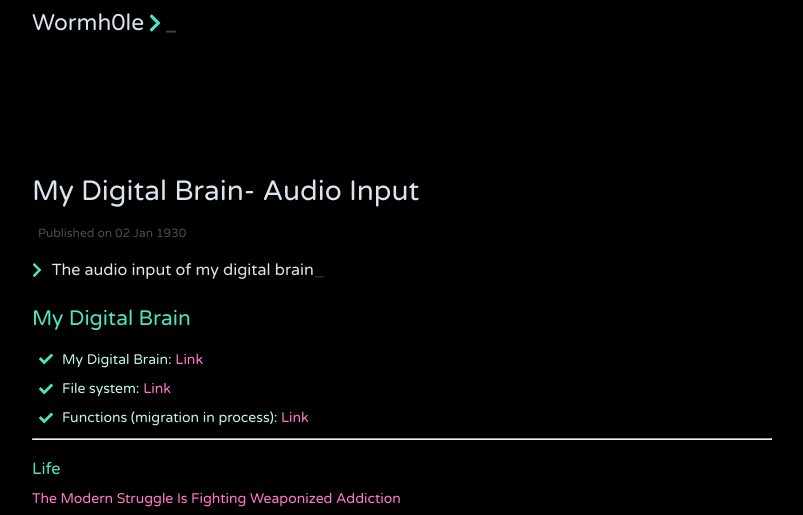
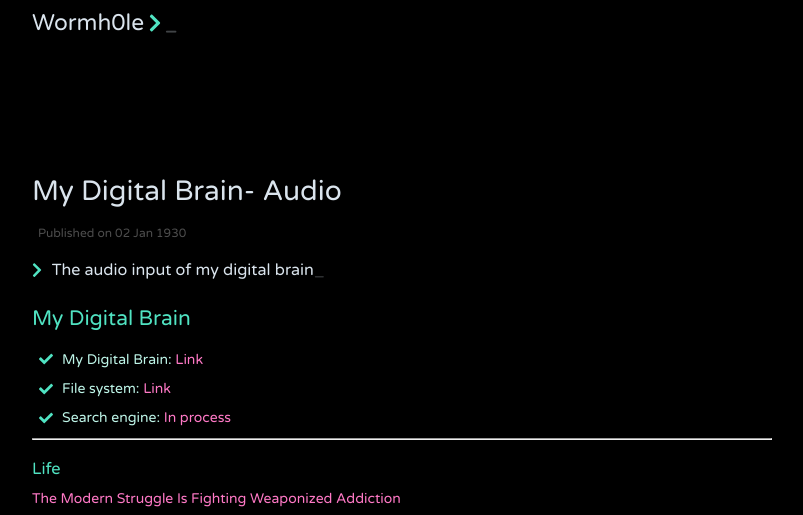
Before and after one commit to jithendrabsy/thoughts, a Jekyll site: the page built from _posts/1930-01-02-audio.md, in a window 1280 px wide. Shown: the top 515 px of the page, without its empty margins (238-1041 px from the left). Built offline with Jekyll 4.4.1, drawn with Linux system fonts in a browser that asks for light colours; nearby versions of some CDN libraries.

Commit message:
Update Lines

```diff
--- a/_posts/1930-01-02-audio.md
+++ b/_posts/1930-01-02-audio.md
@@ -1,6 +1,6 @@
 ---
 layout: post
-title:  "My Digital Brain- Audio Input"
+title:  "My Digital Brain- Audio"
 description: The audio input of my digital brain
 tags: Creation
 ---
@@ -8,7 +8,7 @@ tags: Creation
 
 - My Digital Brain: [Link](https://www.wormh0le.com/1930/01/01/knowledge-base.html)
 - File system: [Link](https://github.com/allenleein/knowledge-base)
-- Functions (migration in process): [Link](https://app.tarsmachine.com/)
+- Search engine: [In process](https://app.tarsmachine.com/)
 
 
  ---
```
